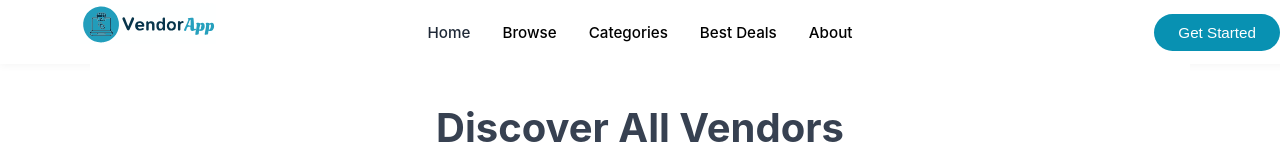
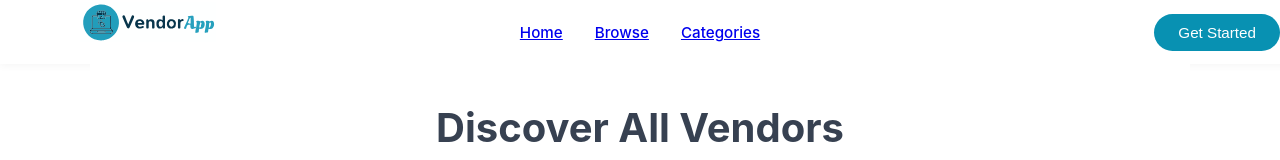
Before and after one commit to AliceUwase/vendor-app, a React (Create React App) app: page /allVendors in a window 1280 px wide. Shown: the top 160 px of the page. Built offline with nearby package versions, Linux system fonts and the light colour scheme.

Commit message:
Update  in AllVendors

```diff
--- a/src/Components/VendorApp/AllVendors.jsx
+++ b/src/Components/VendorApp/AllVendors.jsx
@@ -1,6 +1,7 @@
 import React, { useState } from 'react'
 import Logo_icon from '../../Assets/logo.svg';
 import { SelectionCard } from "./SelectionCard";
+import { Link } from 'react-router-dom';
 import './AllVendors.css';
 import { FaArrowLeft, FaArrowRight} from "react-icons/fa";
 import Footer from "./Footer";
@@ -15,14 +16,16 @@ export const AllVendors = () => {
         <nav className="navbar">
             <div className="navbar-container">
                 <div className="logo">
+                    <Link to="/landing">
                         <img src={Logo_icon} alt="vendor logo" className="logo-img"/>
+                    </Link>
                 </div>
                 <ul className="nav-links">
-                            <li>Home</li>
-                            <li>Browse</li>
-                            <li>Categories</li>
-                            <li>Best Deals</li>
-                            <li>About</li>
+                    <li><Link to="/landing">Home</Link></li>
+                    <li><Link to="/browsePage">Browse</Link></li>
+                    <li><Link to="/allCategories">Categories</Link></li>
+                    {/* <li><a href="#specials">Best Deals</a></li> */}
+                    {/* <li><a href="#footer">About</a></li> */}
                 </ul>
 
                 <button className="nav-btn" onClick={() => setIsSelectionOpen(true)}>Get Started</button>
```
Lines whose indentation alone changed are shown as unchanged.
